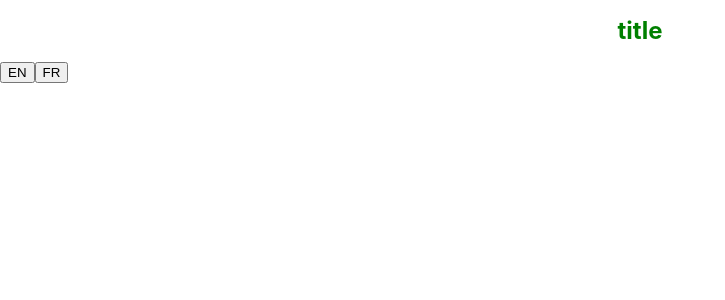
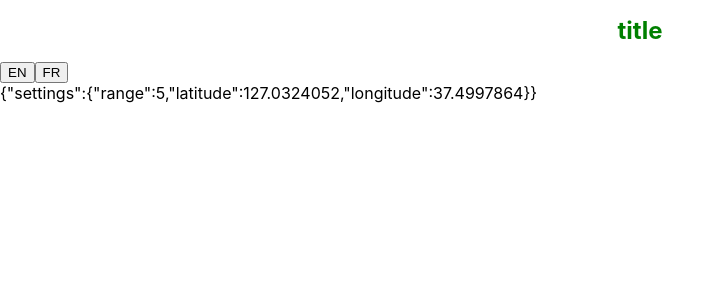
Before and after one commit to minnewanka/clock-io, a React (Create React App) app: page / in a window 1280 px wide. Shown: the top 300 px of the page, without its empty margins (0-725 px from the left). Built offline with nearby package versions, Linux system fonts and the light colour scheme; no server answers.

Commit message:
init context

```diff
--- a/src/App.tsx
+++ b/src/App.tsx
@@ -1,7 +1,8 @@
-import React, { useState } from "react";
+import React, { useState, useContext } from "react";
 import { useTranslation } from "react-i18next";
 import styled from "styled-components";
 import i18n from "./i18n";
+import { SettingsContext } from "./providers/SettingsProvider";
 import Home from "./pages/Home";
 import Settings from "./pages/Settings";
 
@@ -13,6 +14,7 @@ const Title = styled.h1`
 
 const App: React.FC = () => {
   const [page, setPage] = useState(0);
+  const settings = useContext(SettingsContext);
   const { t } = useTranslation();
   const changeLanguage = (lng: string) => {
     i18n.changeLanguage(lng);
@@ -24,6 +26,7 @@ const App: React.FC = () => {
       <button onClick={() => changeLanguage("en")}>EN</button>
       <button onClick={() => changeLanguage("fr")}>FR</button>
       {page === 0 ? <Home /> : <Settings />}
+      {JSON.stringify(settings)}
     </div>
   );
 };
--- /dev/null
+++ b/src/AppWrapper.tsx
@@ -0,0 +1,13 @@
+import React from "react";
+import { SettingsProvider } from "./providers/SettingsProvider";
+import App from "./App";
+
+const AppWrapper = () => {
+  return (
+    <SettingsProvider>
+      <App />
+    </SettingsProvider>
+  );
+};
+
+export default AppWrapper;
--- a/src/index.tsx
+++ b/src/index.tsx
@@ -1,14 +1,14 @@
-import React from 'react';
-import ReactDOM from 'react-dom';
-import './index.css';
-import App from './App';
-import reportWebVitals from './reportWebVitals';
+import React from "react";
+import ReactDOM from "react-dom";
+import "./index.css";
+import AppWrapper from "./AppWrapper";
+import reportWebVitals from "./reportWebVitals";
 
 ReactDOM.render(
   <React.StrictMode>
-    <App />
+    <AppWrapper />
   </React.StrictMode>,
-  document.getElementById('root')
+  document.getElementById("root")
 );
 
 // If you want to start measuring performance in your app, pass a function
--- /dev/null
+++ b/src/providers/SettingsProvider.tsx
@@ -0,0 +1,45 @@
+import React, { Context, createContext, useState, useEffect } from "react";
+
+const SettingsContext: Context<SettingsContext> = createContext(
+  {} as SettingsContext
+);
+
+export interface Settings {
+  range: number;
+  latitude: number;
+  longitude: number;
+}
+interface SettingsContext {
+  settings: Settings;
+  setSettings: (settings: Settings) => void;
+}
+
+const initialSettings = {
+  range: 5,
+  latitude: 127.0324052,
+  longitude: 37.4997864,
+};
+
+const initialState =
+  JSON.parse(localStorage.getItem("settings") as string) || initialSettings;
+
+const SettingsProvider: React.FC = ({ children }) => {
+  const [settings, setSettings] = useState(initialSettings);
+
+  useEffect(() => {
+    localStorage.setItem("settings", JSON.stringify(settings));
+  }, [settings]);
+
+  return (
+    <SettingsContext.Provider
+      value={{
+        settings,
+        setSettings,
+      }}
+    >
+      {children}
+    </SettingsContext.Provider>
+  );
+};
+
+export { SettingsProvider, SettingsContext };
```
Also changed, not shown: 1 other file (tests, documents, lock files or other folders).
